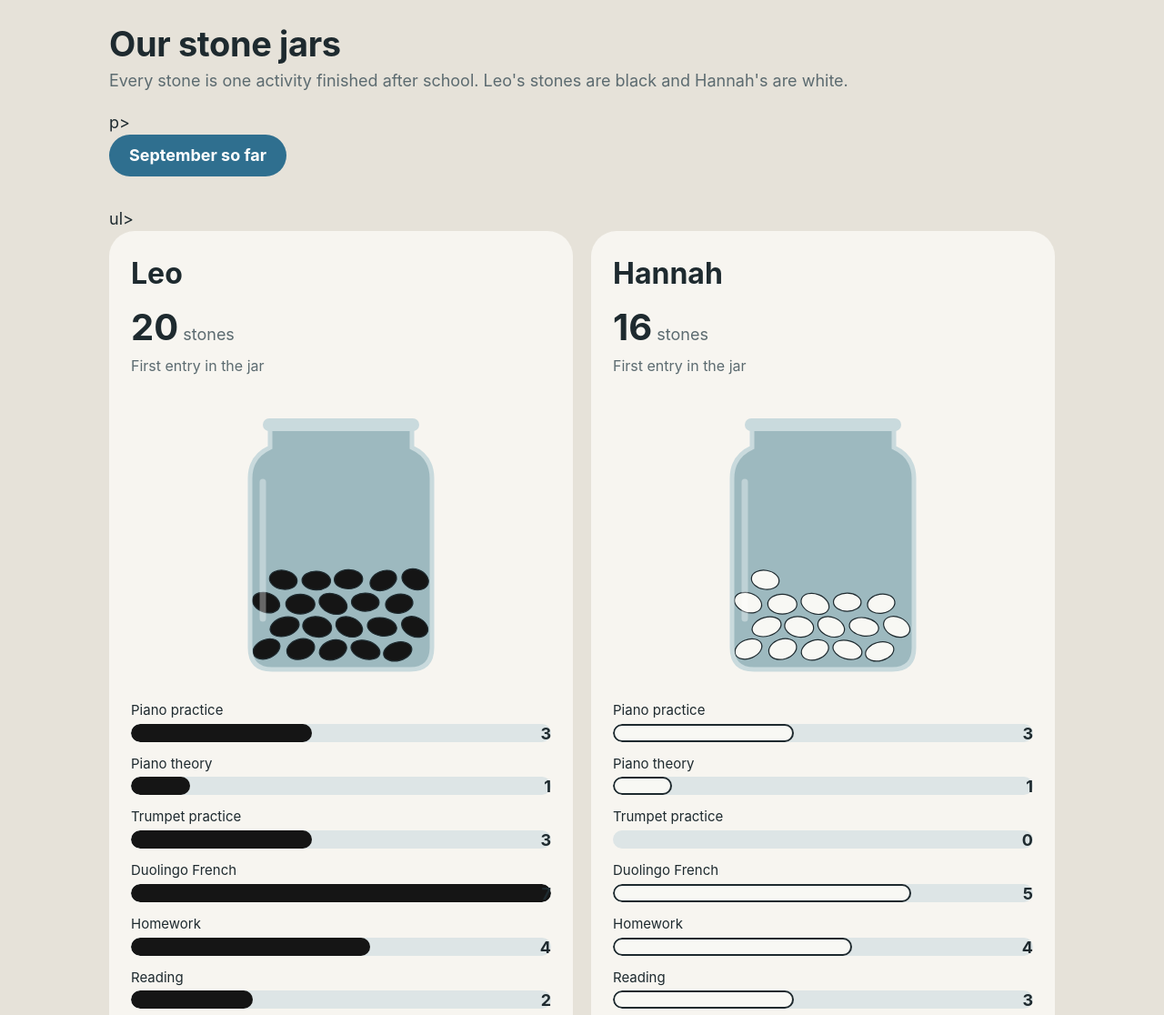
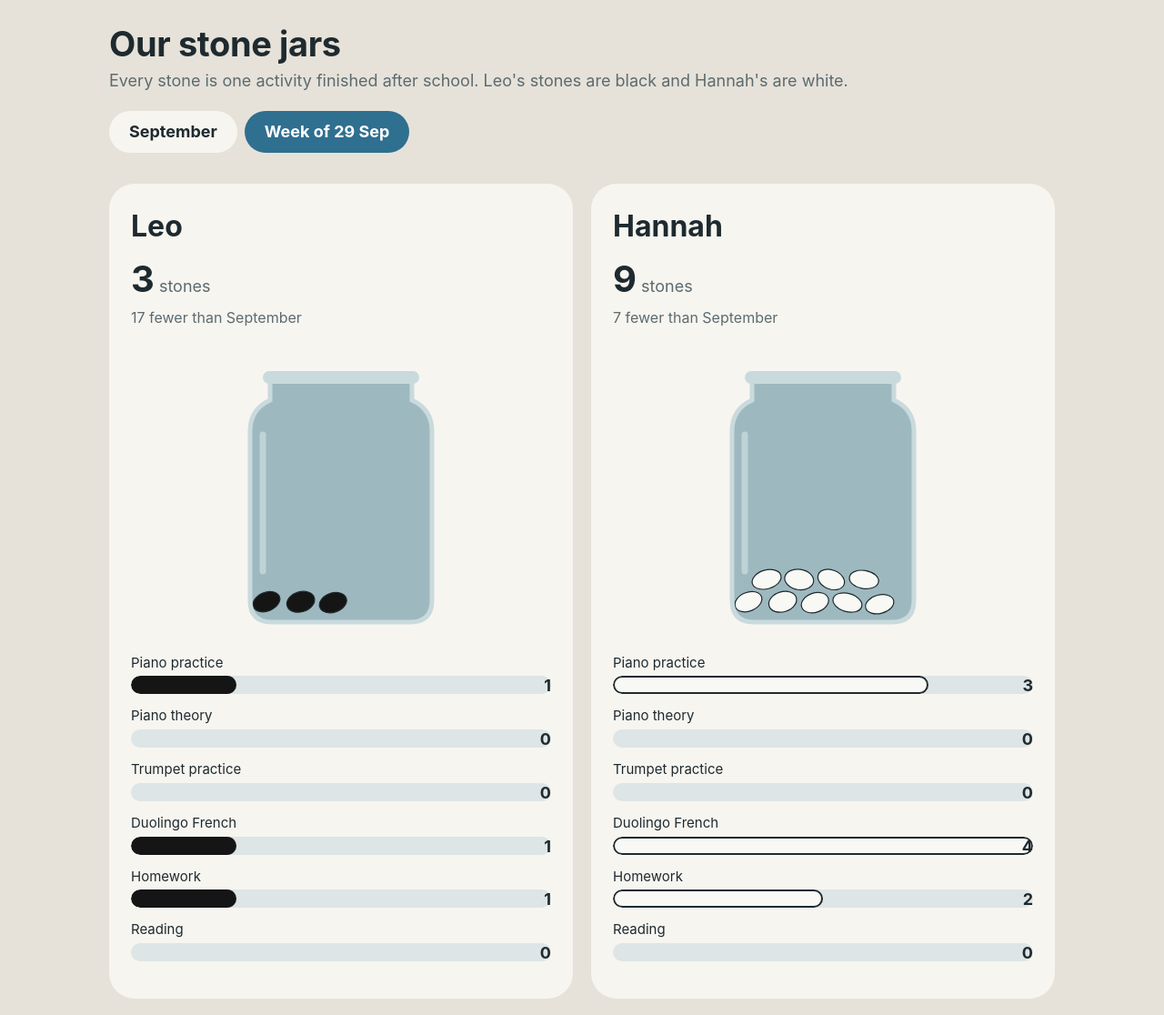
Before and after one commit to harriet-mot/stone-jars, a plain HTML site: page index.html in a window 1280 px wide. Shown: the top 1116 px of the page at 91% size. Drawn offline with Linux system fonts and the light colour scheme.

Commit message:
Update index.html

```diff
--- a/index.html
+++ b/index.html
@@ -64,22 +64,15 @@
 </style>
 </head>
 <body>
-    <div class="wrap">
-        <h1>Our stone jars</h1>
-      <p class="sub">Every stone is one activity finished after school. Leo's stones are black and Hannah's are white.</p>p>
-      <ul class="months" id="months"></ul>ul>
-      <div class="kids" id="kids"></div>div>
-      <div class="history">
-          <h2>Over time</h2>
-          <div id="hist-body"></div>div>
-      </div>div>
-    </div>div>
-
+<div id="app"></div>
 <script>
 var PERIODS = [
-      { label: "September so far", short: "September", kind: "month",
+  { label: "September", short: "September", kind: "month",
     leo:    [3, 1, 3, 7, 4, 2],
-           hannah: [3, 1, 0, 5, 4, 3] }
+    hannah: [3, 1, 0, 5, 4, 3] },
+  { label: "Week of 29 Sep", short: "29 Sep", kind: "week",
+    leo:    [1, 0, 0, 1, 1, 0],
+    hannah: [3, 0, 0, 4, 2, 0] }
 ];
 
 var ACTIVITIES = [
@@ -126,12 +119,11 @@
     '</svg>';
 }
 
-    function render(idx) {
+function kidsHTML(idx) {
   var m = PERIODS[idx], prev = idx > 0 ? PERIODS[idx - 1] : null;
   var all = m.leo.concat(m.hannah);
   var top = 1;
   for (var t = 0; t < all.length; t++) if (all[t] > top) top = all[t];
-
   var html = "";
   for (var k = 0; k < KIDS.length; k++) {
     var kid = KIDS[k], counts = m[kid.key], total = sum(counts), note;
@@ -154,22 +146,18 @@
     }
     html += '</ul></div>';
   }
-        document.getElementById("kids").innerHTML = html;
-        var btns = document.getElementById("months").getElementsByTagName("button");
-        for (var b = 0; b < btns.length; b++) {
-              btns[b].className = (b === idx) ? "active" : "";
-        }
+  return html;
 }
 
-    function buildMonths() {
-        var ul = document.getElementById("months"), html = "";
+function monthsHTML() {
+  var html = "";
   for (var i = 0; i < PERIODS.length; i++) {
-              html += '<li><button type="button" onclick="render(' + i + ')">' + PERIODS[i].label + '</button></li>';
+    html += '<li><button type="button" data-idx="' + i + '">' + PERIODS[i].label + '</button></li>';
   }
-        ul.innerHTML = html;
+  return html;
 }
 
-    function buildHistory() {
+function historyHTML() {
   var max = 1;
   for (var i = 0; i < PERIODS.length; i++) {
     var m = PERIODS[i];
@@ -187,12 +175,26 @@
     }
     html += '</div>';
   }
-        document.getElementById("hist-body").innerHTML = html;
+  return html;
 }
 
-    buildMonths();
-    buildHistory();
-    render(PERIODS.length - 1);
+function renderPage(idx) {
+  document.getElementById("app").innerHTML =
+    '<div class="wrap">' +
+      '<h1>Our stone jars</h1>' +
+      '<p class="sub">Every stone is one activity finished after school. Leo\'s stones are black and Hannah\'s are white.</p>' +
+      '<ul class="months" id="months">' + monthsHTML() + '</ul>' +
+      '<div class="kids" id="kids">' + kidsHTML(idx) + '</div>' +
+      '<div class="history"><h2>Over time</h2><div id="hist-body">' + historyHTML() + '</div></div>' +
+    '</div>';
+  var btns = document.getElementById("months").getElementsByTagName("button");
+  for (var b = 0; b < btns.length; b++) {
+    btns[b].className = (b === idx) ? "active" : "";
+    btns[b].onclick = (function (i) { return function () { renderPage(i); }; })(b);
+  }
+}
+
+renderPage(PERIODS.length - 1);
 </script>
 </body>
 </html>
```
Lines whose indentation alone changed are shown as unchanged.
